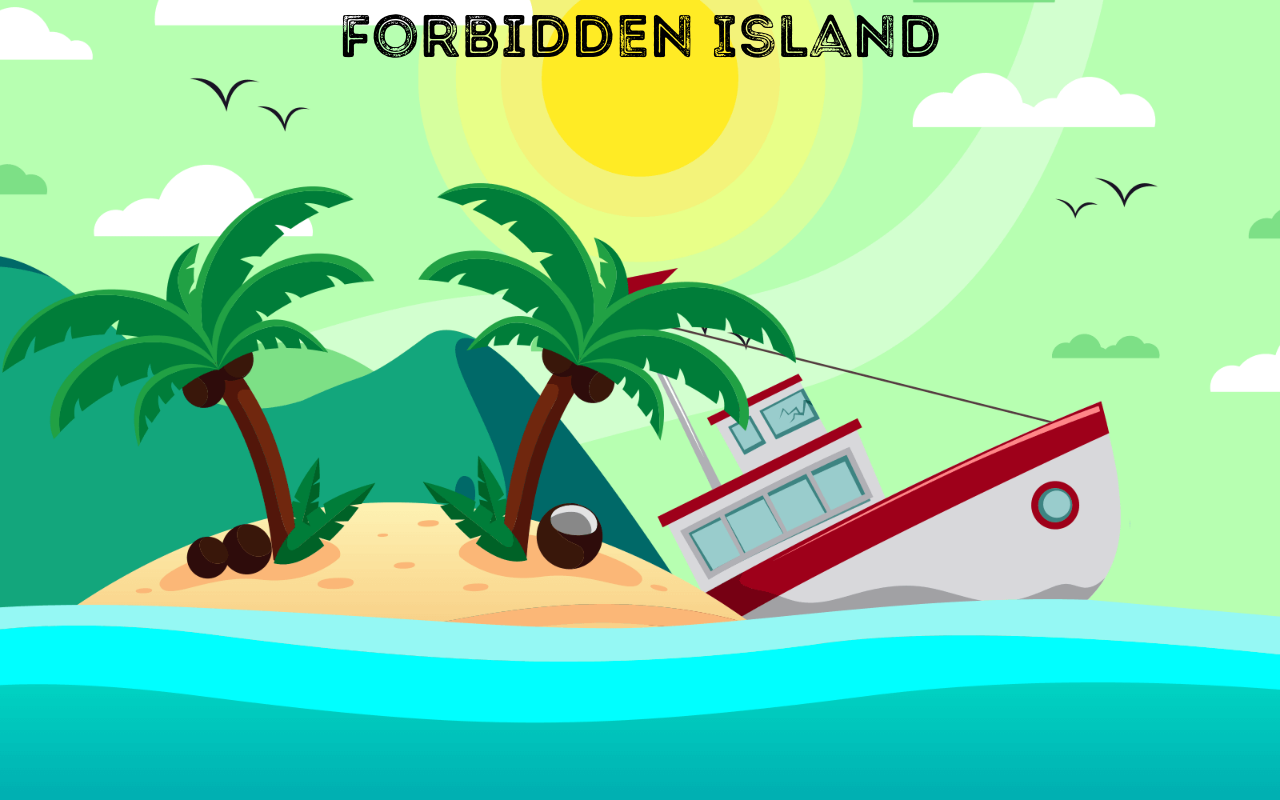
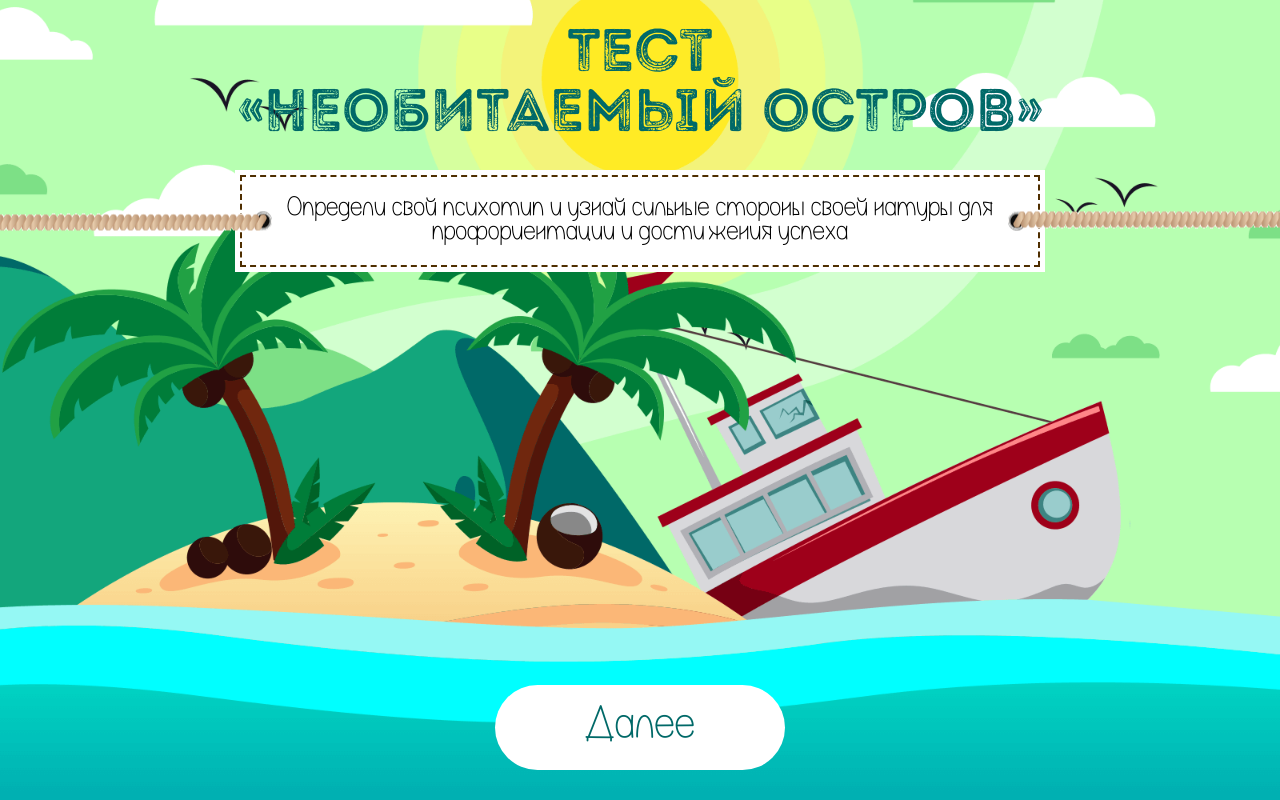
Before and after one commit to bodyarty/socionics-test-island, a React (Vite) app: page / in a window 1280 px wide. Built offline with nearby package versions, Linux system fonts and the light colour scheme.

Commit message:
Main screen ready

```diff
--- a/index.html
+++ b/index.html
@@ -4,7 +4,7 @@
     <meta charset="UTF-8" />
     <link rel="icon" type="image/svg+xml" href="/vite.svg" />
     <meta name="viewport" content="width=device-width, initial-scale=1.0" />
-    <title>Тест необитаемый остров</title>
+    <title>Соционический тест - необитаемый остров</title>
   </head>
   <body>
     <div id="root"></div>
--- a/src/App.tsx
+++ b/src/App.tsx
@@ -5,7 +5,22 @@ function App() {
 
     return (
         <div className="app content-container">
-            <h1 className="title-accent">Forbidden Island</h1>
+            <div className="app-header">
+                <h1 className="title-accent">
+                    Тест
+                    <br />
+                    «НЕОБИТАЕМЫЙ ОСТРОВ»
+                </h1>
+                <div className="inscription">
+                    <div className="inscription-content">
+                        Определи свой психотип и узнай сильные стороны своей
+                        натуры для профориентации и достижения успеха
+                    </div>
+                </div>
+            </div>
+            <div className="app-footer">
+                <button className="btn btn-primary">Далее</button>
+            </div>
         </div>
     );
 }
--- /dev/null
+++ b/src/assets/sass/core/_imports.sass
@@ -0,0 +1,5 @@
+@import 'variables'
+@import 'functions'
+@import 'typography'
+@import 'reset'
+@import 'layout'
--- a/src/assets/sass/core/_layout.scss
+++ b/src/assets/sass/core/_layout.scss
@@ -64,7 +64,7 @@ body {
         180deg,
         $body-bg-color-primary 0%,
         $body-bg-color-intermediate-first 75%,
-        $body-bg-color-primary-second 83%,
+        $body-bg-color-intermediate-second 83%,
         $body-bg-color-secondary 100%
     );
 }
@@ -97,6 +97,10 @@ body {
 }
 
 .app {
+    display: flex;
+    flex-direction: column;
+    align-items: center;
+    overflow: hidden;
     background: top center no-repeat;
     background-size: cover;
     background-image: url('#{$get-path-to-images}/bg/entrance-screen-bg.png');
@@ -124,4 +128,29 @@ body {
             background-image: url('#{$get-path-to-images}/bg/result-screen-woman-bg.png');
         }
     }
+
+    .app-header {
+        position: absolute;
+        top: 0;
+        padding: $header-padding;
+        flex: 0 0 auto;
+
+        .title-accent {
+            margin: 0 0 30px;
+        }
+    }
+
+    .app-body {
+        display: flex;
+        flex-direction: column;
+        align-items: center;
+        justify-content: center;
+        flex: 1 1 auto;
+    }
+    .app-footer {
+        position: absolute;
+        flex: 0 0 auto;
+        padding: $footer-padding;
+        bottom: 0;
+    }
 }
--- a/src/assets/sass/core/_typography.scss
+++ b/src/assets/sass/core/_typography.scss
@@ -46,6 +46,8 @@ h6 {
 	&.title-accent {
 		font-family: $font-accent;
 		text-align: center;
+		color: $copy-color-secondary;
+		line-height: 1;
 	}
 }
 
--- a/src/assets/sass/core/_variables.scss
+++ b/src/assets/sass/core/_variables.scss
@@ -32,14 +32,38 @@ $font-accent    : 'intro-rust', arial, helvetica, sans-serif;
 // ------------------------------------------------------------------------- //
 // 03 COLORS
 // ------------------------------------------------------------------------- //
+$white                              : #fff;
+$black                              : #000;
+
+
 $body-bg-color-primary              : rgb(183,255,177);
 $body-bg-color-intermediate-first   : rgb(19,166,124);
-$body-bg-color-primary-second       : rgb(134,241,233);
+$body-bg-color-intermediate-second  : rgb(134,241,233);
 $body-bg-color-secondary            : rgb(0,174,176);
 
+$bg-color-primary                   : $white;
+
 $copy-color-primary                 : #4f2e00;
-$copy-color-primary-inverse         : #fff;
+$copy-color-primary-inverse         : $white;
 $copy-color-secondary               : #006968;
+
+// ------------------------------------------------------------------------- //
+// 04 COMPONENTS
+// ------------------------------------------------------------------------- //
+$header-padding                     : 20px 0 0;
+$footer-padding                     : 0 0 30px;
+
+$btn-padding-ver-sm                 : 5px;
+$btn-padding-ver                    : 20px;
+$btn-padding-hor                    : 90px;
+$btn-min-width                      : 120px;
+$btn-min-height                     : 85px;
+
+$btn-bg-color                       : $white;
+$btn-color                          : $copy-color-secondary;
+
+$btn-bg-color-hover                 : $btn-color;
+$btn-color-hover                    : $btn-bg-color;
 
 // ------------------------------------------------------------------------- //
 // 99 PATHS
--- a/src/assets/sass/index.scss
+++ b/src/assets/sass/index.scss
@@ -1,8 +1,86 @@
-@import 'core/variables';
-@import 'core/functions';
-@import 'core/typography';
-@import 'core/reset';
-@import 'core/layout';
+@import 'core/_imports';
 
+// INSCRIPTION
+.inscription {
+    padding: 5px;
+    font-size: em(24);
+    background: $bg-color-primary;
+    max-width: 800px;
+    text-align: center;
 
-//
+    .inscription-content {
+        position: relative;
+        padding: 20px 40px;
+        border: 2px dashed $copy-color-primary;
+
+        &::before,
+        &::after {
+            content: '';
+            position: absolute;
+            top: 50%;
+            height: 19px;
+            width: 100%;
+        }
+
+        &::before {
+            left: 30px;
+            transform: translate(-100%, -50%);
+            background: center right no-repeat;
+            background-image: url('#{$get-path-to-images}/rope-left-side.png');
+        }
+
+        &::after {
+            right: 30px;
+            transform: translate(100%, -50%);
+            background: center left no-repeat;
+            background-image: url('#{$get-path-to-images}/rope-right-side.png');
+        }
+    }
+}
+
+// BUTTONS
+.btn {
+    box-sizing: border-box;
+    display: inline-block;
+    padding: $btn-padding-ver $btn-padding-hor;
+    width: auto;
+    min-width: $btn-min-width;
+    min-height: $btn-min-height;
+	border: none;
+    border-radius: 50px;
+    text-align: center;
+    text-decoration: none;
+    line-height: 1;
+    font-family: $font-primary;
+    font-size: em(40);
+    transition: all 0.4s;
+    background: $btn-bg-color;
+    color: $btn-color;
+    cursor: pointer;
+    appearance: none;
+    -moz-appearance: none;
+    -webkit-appearance: none;
+
+    &,
+    &:visited,
+    &:focus,
+    &:active,
+    &.disabled,
+    &[disabled],
+    &.disabled:hover,
+    &[disabled]:hover {
+        background: $btn-bg-color;
+        text-decoration: none;
+        color: $btn-color;
+    }
+
+	&:hover {
+		&,
+		&:visited,
+		&:focus,
+		&:active {
+			background: $btn-bg-color-hover;
+			color: $btn-color-hover;
+		}
+	}
+}
```
